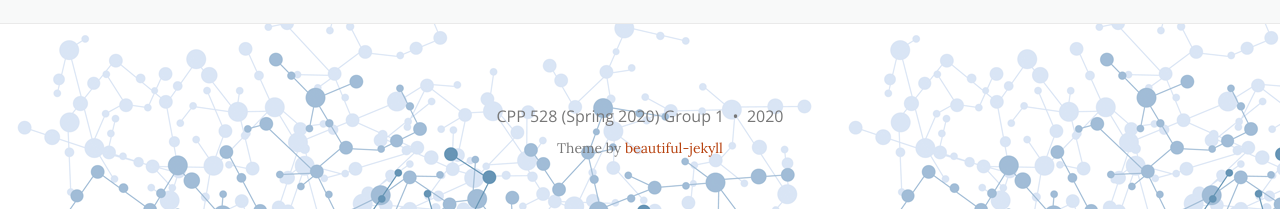
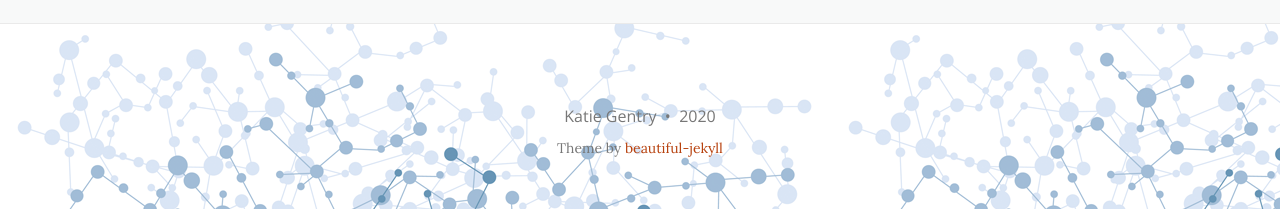
Before and after one commit to katiegentry07/thesis, a Jekyll site: the page built from index.html, in a window 1280 px wide and 1171 px high. Shown: the part 962-1171 px from the top of the window. Built offline with Jekyll 4.4.1, drawn with Linux system fonts in a browser that asks for light colours; nearby versions of some CDN libraries; the list of posts is cut into pages by our own code.

Commit message:
Update _config.yml

```diff
--- a/_config.yml
+++ b/_config.yml
@@ -60,7 +60,7 @@ footer-img: "/img/interconnectedness-header.png"
 # Change all these values or delete the ones you don't want.
 # Important: you must keep the "name" parameter, everything else you can remove
 author:
-  name: CPP 528 (Spring 2020) Group 1
+  name: Katie Gentry
 
 # Select your active Social Network Links.
 # Uncomment the links you want to show in the footer and add your information to each link.
```
